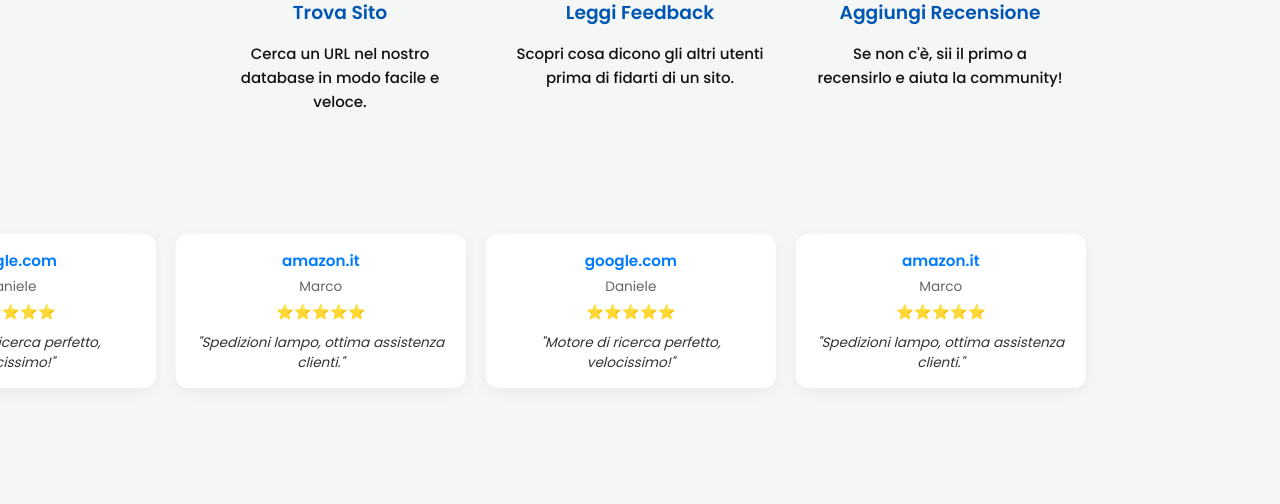
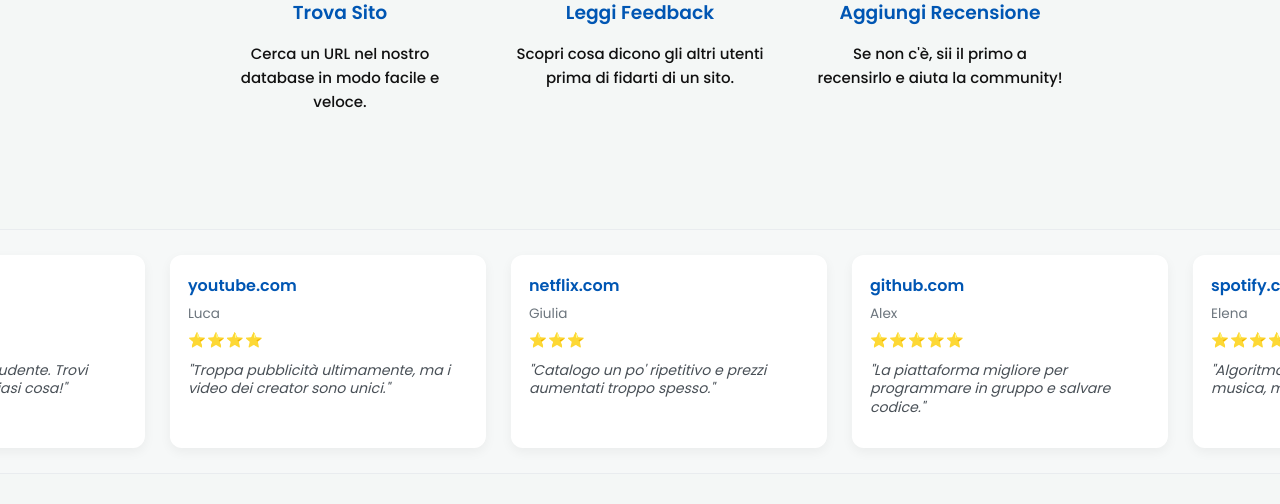
Before and after one commit to DanyXSmile/RateThatSite, a Flask app: page / in a window 1280 px wide. Shown: the part 555-1059 px from the top of the page. Before the commit the page ends 922 px from the top, so only its background shows below. Run offline with Flask 3, Linux system fonts and the light colour scheme.

Commit message:
Modifiche ai update fixes v1.01

```diff
--- a/app.py
+++ b/app.py
@@ -9,9 +9,15 @@ def home():
     return render_template('index.html')
 
 # 2. MOTORE DI RICERCA
-@app.route('/cerca', methods=['POST'])
+@app.route('/cerca', methods=['GET', 'POST'])
 def cerca():
-    url_cercato = request.form.get('url_sito')
+    if request.method == 'POST':
+        url_cercato = request.form.get('url_sito') or request.form.get('url')
+    else:
+        url_cercato = request.args.get('url')
+
+    if not url_cercato:
+        return redirect('/')
 
     connessione = sqlite3.connect('database.db')
     connessione.row_factory = sqlite3.Row
--- a/templates/index.html
+++ b/templates/index.html
@@ -99,47 +99,59 @@
             margin-bottom: 15px;
         }
         .carousel-container {
+            /* Trucco per estendersi al 100% dello schermo anche se dentro un contenitore stretto */
+            width: 100vw;
+            position: relative;
+            left: 50%;
+            right: 50%;
+            margin-left: -50vw;
+            margin-right: -50vw;
+
             overflow: hidden;
-            width: 100%;
-            margin: 40px 0;
-            padding: 15px 0;
-            position: relative;
+            padding: 25px 0;
+            margin-top: 50px;
+            margin-bottom: 30px;
+            background: rgba(248, 249, 250, 0.7);
+            border-top: 1px solid #e9ecef;
+            border-bottom: 1px solid #e9ecef;
         }
         .carousel-track {
             display: flex;
-            gap: 20px;
+            gap: 25px;
             width: max-content;
-            /* Cambia i secondi (es. 40s) per farlo andare più lento o più veloce */
-            animation: scrollInfinite 30s linear infinite;
+            /* Spostamento lento continuo da destra a sinistra */
+            animation: scorriSinistra 35s linear infinite;
         }
         .carousel-track:hover {
             animation-play-state: paused;
         }
-        @keyframes scrollInfinite {
+        @keyframes scorriSinistra {
             0% { transform: translateX(0); }
             100% { transform: translateX(-50%); }
         }
         .review-card {
-            width: 260px;
+            width: 280px;
             background: white;
             border-radius: 12px;
-            padding: 15px;
-            box-shadow: 0 4px 15px rgba(0, 0, 0, 0.05);
+            padding: 18px;
+            box-shadow: 0 4px 12px rgba(0, 0, 0, 0.05);
             text-decoration: none;
             color: #333;
             display: flex;
             flex-direction: column;
-            gap: 5px;
+            gap: 6px;
+            text-align: left;
             transition: transform 0.2s ease, box-shadow 0.2s ease;
+            cursor: pointer;
         }
         .review-card:hover {
             transform: translateY(-5px);
-            box-shadow: 0 6px 20px rgba(0, 0, 0, 0.1);
+            box-shadow: 0 8px 20px rgba(0, 0, 0, 0.1);
         }
-        .card-url { font-weight: bold; color: #007bff; font-size: 0.95rem; }
-        .card-user { font-size: 0.85rem; color: #666; }
-        .card-stars { color: #ffc107; font-size: 0.9rem; }
-        .card-comment { font-size: 0.85rem; font-style: italic; margin: 5px 0 0 0; }
+        .card-url { font-weight: bold; color: #0056b3; font-size: 1rem; text-transform: lowercase; }
+        .card-user { font-size: 0.85rem; color: #6c757d; }
+        .card-stars { color: #ffc107; font-size: 0.9rem; letter-spacing: 1px; }
+        .card-comment { font-size: 0.88rem; font-style: italic; margin-top: 4px; color: #495057; line-height: 1.3; }
     </style>
 </head>
 <body>
@@ -176,30 +188,104 @@
 
     <div class="carousel-container">
         <div class="carousel-track">
-            <a href="/cerca?url=https://www.google.com" class="review-card">
-                <span class="card-url">google.com</span>
-                <span class="card-user">Daniele</span>
-                <span class="card-stars">⭐️⭐️⭐️⭐️⭐️</span>
-                <p class="card-comment">"Motore di ricerca perfetto, velocissimo!"</p>
-            </a>
             <a href="/cerca?url=https://www.amazon.it" class="review-card">
                 <span class="card-url">amazon.it</span>
                 <span class="card-user">Marco</span>
-                <span class="card-stars">⭐️⭐️⭐️⭐️⭐️</span>
-                <p class="card-comment">"Spedizioni lampo, ottima assistenza clienti."</p>
+                <span class="card-stars">⭐⭐⭐⭐</span>
+                <p class="card-comment">"Ottimo per gli acquisti, ma a volte i pacchi arrivano in ritardo."</p>
+            </a>
+            <a href="/cerca?url=https://www.wikipedia.org" class="review-card">
+                <span class="card-url">wikipedia.org</span>
+                <span class="card-user">Sofia</span>
+                <span class="card-stars">⭐⭐⭐⭐⭐</span>
+                <p class="card-comment">"La salvezza di ogni studente. Trovi informazioni su qualsiasi cosa!"</p>
+            </a>
+            <a href="/cerca?url=https://www.youtube.com" class="review-card">
+                <span class="card-url">youtube.com</span>
+                <span class="card-user">Luca</span>
+                <span class="card-stars">⭐⭐⭐⭐</span>
+                <p class="card-comment">"Troppa pubblicità ultimamente, ma i video dei creator sono unici."</p>
+            </a>
+            <a href="/cerca?url=https://www.netflix.com" class="review-card">
+                <span class="card-url">netflix.com</span>
+                <span class="card-user">Giulia</span>
+                <span class="card-stars">⭐⭐⭐</span>
+                <p class="card-comment">"Catalogo un po' ripetitivo e prezzi aumentati troppo spesso."</p>
+            </a>
+            <a href="/cerca?url=https://www.github.com" class="review-card">
+                <span class="card-url">github.com</span>
+                <span class="card-user">Alex</span>
+                <span class="card-stars">⭐⭐⭐⭐⭐</span>
+                <p class="card-comment">"La piattaforma migliore per programmare in gruppo e salvare codice."</p>
+            </a>
+            <a href="/cerca?url=https://www.spotify.com" class="review-card">
+                <span class="card-url">spotify.com</span>
+                <span class="card-user">Elena</span>
+                <span class="card-stars">⭐⭐⭐⭐</span>
+                <p class="card-comment">"Algoritmo fantastico per scoprire musica, ma l'app a volte freeza."</p>
             </a>
             <a href="/cerca?url=https://www.google.com" class="review-card">
                 <span class="card-url">google.com</span>
-                <span class="card-user">Daniele</span>
-                <span class="card-stars">⭐️⭐️⭐️⭐️⭐️</span>
-                <p class="card-comment">"Motore di ricerca perfetto, velocissimo!"</p>
+                <span class="card-user">Davide</span>
+                <span class="card-stars">⭐⭐⭐⭐⭐</span>
+                <p class="card-comment">"Il motore di ricerca definitivo. Semplice, fulmineo e accurato."</p>
             </a>
+            <a href="/cerca?url=https://www.instagram.com" class="review-card">
+                <span class="card-url">instagram.com</span>
+                <span class="card-user">Sara</span>
+                <span class="card-stars">⭐⭐⭐</span>
+                <p class="card-comment">"Pieno di bug nell'ultimo periodo e troppi post sponsorizzati."</p>
+            </a>
+
             <a href="/cerca?url=https://www.amazon.it" class="review-card">
                 <span class="card-url">amazon.it</span>
                 <span class="card-user">Marco</span>
-                <span class="card-stars">⭐️⭐️⭐️⭐️⭐️</span>
-                <p class="card-comment">"Spedizioni lampo, ottima assistenza clienti."</p>
+                <span class="card-stars">⭐⭐⭐⭐</span>
+                <p class="card-comment">"Ottimo per gli acquisti, ma a volte i pacchi arrivano in ritardo."</p>
             </a>
+            <a href="/cerca?url=https://www.wikipedia.org" class="review-card">
+                <span class="card-url">wikipedia.org</span>
+                <span class="card-user">Sofia</span>
+                <span class="card-stars">⭐⭐⭐⭐⭐</span>
+                <p class="card-comment">"La salvezza di ogni studente. Trovi informazioni su qualsiasi cosa!"</p>
+            </a>
+            <a href="/cerca?url=https://www.youtube.com" class="review-card">
+                <span class="card-url">youtube.com</span>
+                <span class="card-user">Luca</span>
+                <span class="card-stars">⭐⭐⭐⭐</span>
+                <p class="card-comment">"Troppa pubblicità ultimamente, ma i video dei creator sono unici."</p>
+            </a>
+            <a href="/cerca?url=https://www.netflix.com" class="review-card">
+                <span class="card-url">netflix.com</span>
+                <span class="card-user">Giulia</span>
+                <span class="card-stars">⭐⭐⭐</span>
+                <p class="card-comment">"Catalogo un po' ripetitivo e prezzi aumentati troppo spesso."</p>
+            </a>
+            <a href="/cerca?url=https://www.github.com" class="review-card">
+                <span class="card-url">github.com</span>
+                <span class="card-user">Alex</span>
+                <span class="card-stars">⭐⭐⭐⭐⭐</span>
+                <p class="card-comment">"La piattaforma migliore per programmare in gruppo e salvare codice."</p>
+            </a>
+            <a href="/cerca?url=https://www.spotify.com" class="review-card">
+                <span class="card-url">spotify.com</span>
+                <span class="card-user">Elena</span>
+                <span class="card-stars">⭐⭐⭐⭐</span>
+                <p class="card-comment">"Algoritmo fantastico per scoprire musica, ma l'app a volte freeza."</p>
+            </a>
+            <a href="/cerca?url=https://www.google.com" class="review-card">
+                <span class="card-url">google.com</span>
+                <span class="card-user">Davide</span>
+                <span class="card-stars">⭐⭐⭐⭐⭐</span>
+                <p class="card-comment">"Il motore di ricerca definitivo. Semplice, fulmineo e accurato."</p>
+            </a>
+            <a href="/cerca?url=https://www.instagram.com" class="review-card">
+                <span class="card-url">instagram.com</span>
+                <span class="card-user">Sara</span>
+                <span class="card-stars">⭐⭐⭐</span>
+                <p class="card-comment">"Pieno di bug nell'ultimo periodo e troppi post sponsorizzati."</p>
+            </a>
+
         </div>
     </div>
 
```
